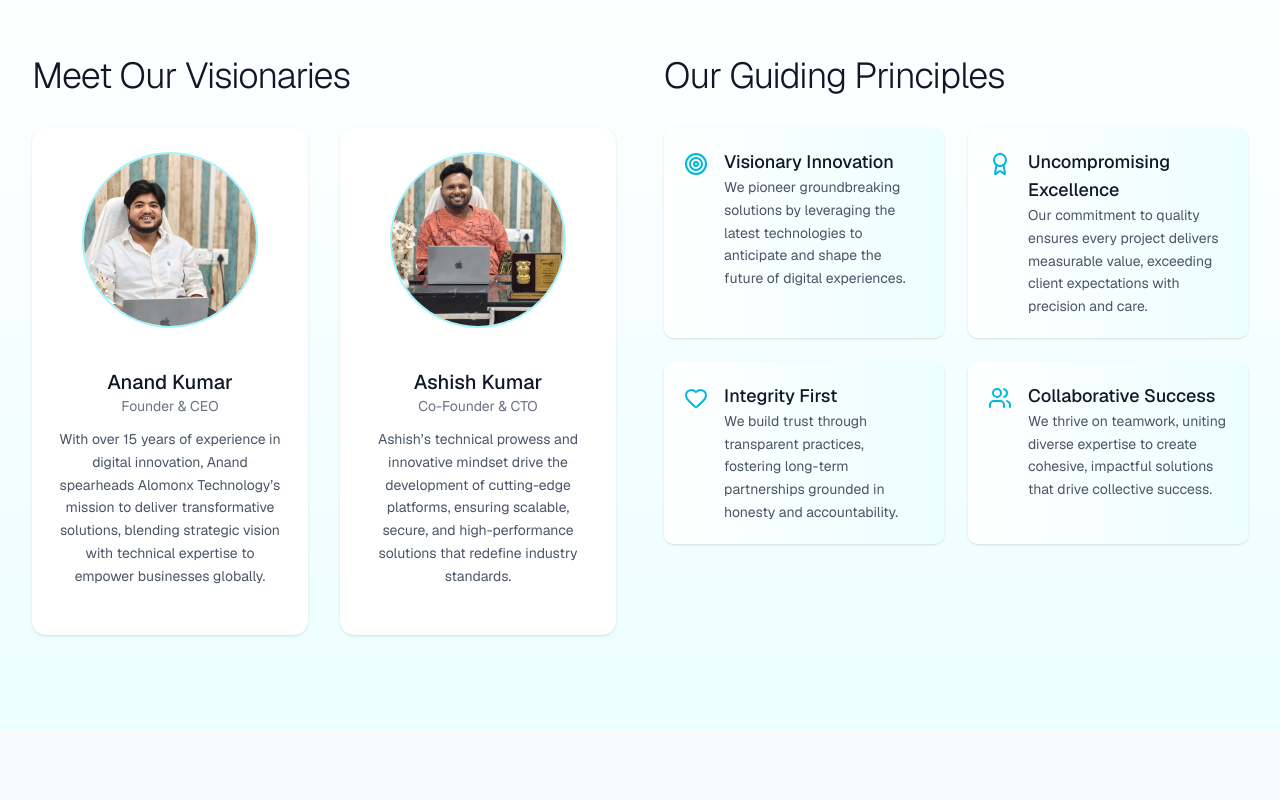
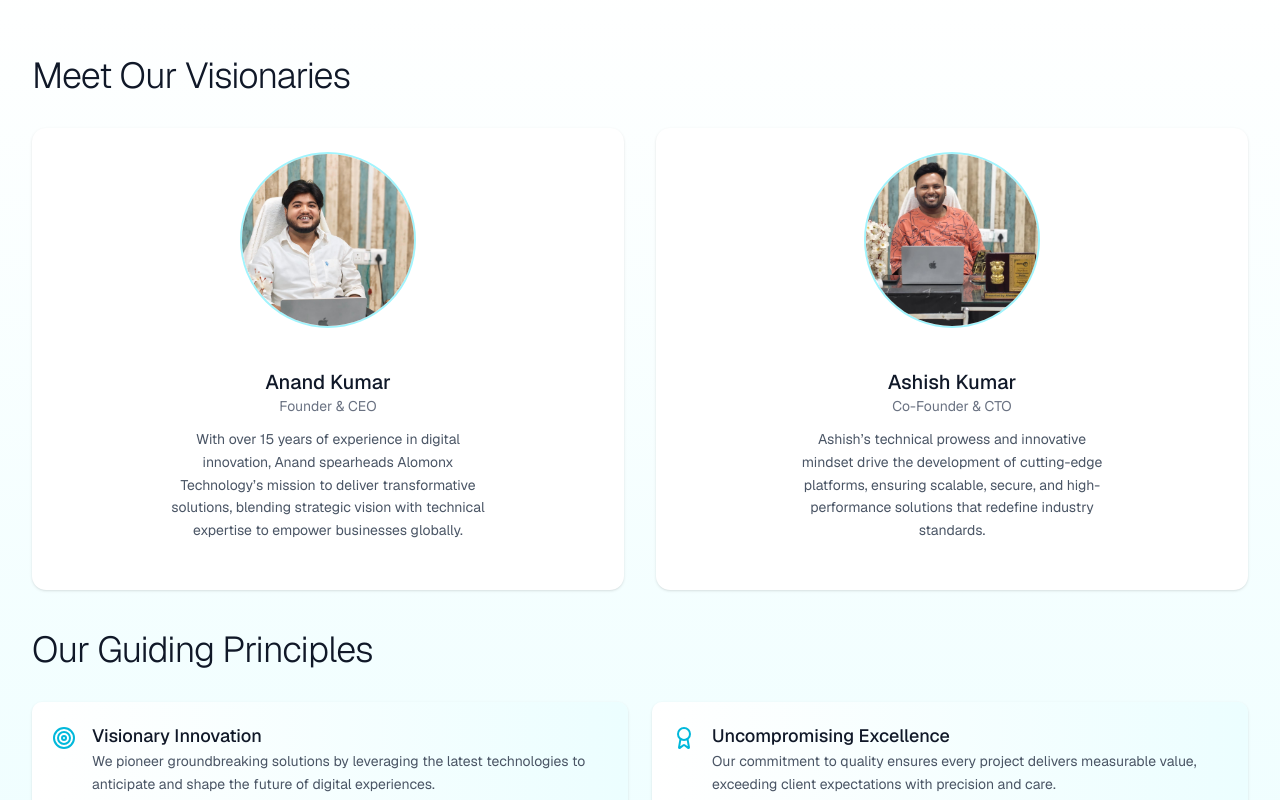
Before and after one commit to Amitkr77/alomonx, a Next.js app: page /about in a window 1280 px wide. Shown: the part 600-1400 px from the top of the page. Built offline with nearby package versions, Linux system fonts and the light colour scheme.

Commit message:
ui update

```diff
--- a/src/app/about/page.jsx
+++ b/src/app/about/page.jsx
@@ -14,8 +14,6 @@ import { Input } from "@/components/ui/input";
 import { Label } from "@/components/ui/label";
 import { Textarea } from "@/components/ui/textarea";
 import ConsultationCard from "@/components/ConsultationCard";
-import Founderandvalues from "@/components/Founderandvalues";
-
 const About = () => {
   const heroRef = useRef(null);
   const founderRef = useRef(null);
@@ -42,6 +40,60 @@ const About = () => {
   //     });
   //   }
   // }, []);
+  const containerVariants = {
+    hidden: { opacity: 0 },
+    visible: {
+      opacity: 1,
+      transition: { staggerChildren: 0.15, delayChildren: 0.2 },
+    },
+  };
+
+  const itemVariants = {
+    hidden: { opacity: 0, y: 30 },
+    visible: {
+      opacity: 1,
+      y: 0,
+      transition: { duration: 0.6, ease: "easeOut" },
+    },
+  };
+
+  const founders = [
+    {
+      name: "Anand Kumar",
+      role: "Founder & CEO",
+      image: "./founders/anand.jpg",
+      desc: "With over 15 years of experience in digital innovation, Anand spearheads Alomonx Technology’s mission to deliver transformative solutions, blending strategic vision with technical expertise to empower businesses globally.",
+    },
+    {
+      name: "Ashish Kumar",
+      role: "Co-Founder & CTO",
+      image: "./founders/ashish.jpg",
+      desc: "Ashish’s technical prowess and innovative mindset drive the development of cutting-edge platforms, ensuring scalable, secure, and high-performance solutions that redefine industry standards.",
+    },
+  ];
+
+  const values = [
+    {
+      icon: Target,
+      title: "Visionary Innovation",
+      desc: "We pioneer groundbreaking solutions by leveraging the latest technologies to anticipate and shape the future of digital experiences.",
+    },
+    {
+      icon: Award,
+      title: "Uncompromising Excellence",
+      desc: "Our commitment to quality ensures every project delivers measurable value, exceeding client expectations with precision and care.",
+    },
+    {
+      icon: Heart,
+      title: "Integrity First",
+      desc: "We build trust through transparent practices, fostering long-term partnerships grounded in honesty and accountability.",
+    },
+    {
+      icon: Users,
+      title: "Collaborative Success",
+      desc: "We thrive on teamwork, uniting diverse expertise to create cohesive, impactful solutions that drive collective success.",
+    },
+  ];
 
   return (
     <div className="bg-white min-h-screen font-sans">
@@ -78,10 +130,84 @@ const About = () => {
       </section>
 
       {/* Founder & Values Section */}
-      <Founderandvalues/>
+      <section className="max-w-7xl mx-auto px-4 sm:px-6 lg:px-8 py-16 sm:py-24 bg-gradient-to-b from-white to-cyan-50">
+        <motion.div
+          variants={containerVariants}
+          initial="hidden"
+          whileInView="visible"
+          viewport={{ once: true }}
+          className="flex flex-col gap-10"
+        >
+          {/* Founders Section */}
+          <motion.div variants={containerVariants} className="">
+            <h2 className="text-3xl sm:text-4xl font-light tracking-tight text-gray-900 mb-8">
+              Meet Our Visionaries
+            </h2>
+            <div className="grid grid-cols-1 sm:grid-cols-2 gap-6 sm:gap-8">
+              {founders.map((founder, index) => (
+                <motion.div
+                  key={index}
+                  variants={itemVariants}
+                  className="flex flex-col items-center text-center bg-white rounded-xl p-6 shadow-sm hover:shadow-md transition-shadow duration-300"
+                >
+                  <motion.img
+                    src={founder.image}
+                    alt={founder.name}
+                    className="w-36 h-36 sm:w-44 sm:h-44 rounded-full object-cover mb-4 border-2 border-cyan-200 bg-gray-100"
+                    //   onError={(e) => (e.target.src = "/founders/anand.jpg")} // Fallback image
+                    whileHover={{ scale: 1.05, rotate: 2 }}
+                    transition={{ duration: 0.3 }}
+                  />
+                  <Card className="border-none shadow-none bg-transparent">
+                    <CardContent className="p-0">
+                      <CardTitle className="text-lg sm:text-xl font-medium text-gray-900">
+                        {founder.name}
+                      </CardTitle>
+                      <CardDescription className="text-sm text-gray-500 mb-3">
+                        {founder.role}
+                      </CardDescription>
+                      <p className="text-sm text-gray-600 leading-relaxed max-w-xs">
+                        {founder.desc}
+                      </p>
+                    </CardContent>
+                  </Card>
+                </motion.div>
+              ))}
+            </div>
+          </motion.div>
+
+          {/* Values Section */}
+          <motion.div variants={containerVariants} className="">
+            <h2 className="text-3xl sm:text-4xl font-light tracking-tight text-gray-900 mb-8">
+              Our Guiding Principles
+            </h2>
+            <div className="grid grid-cols-1 sm:grid-cols-2 gap-6">
+              {values.map((value, index) => (
+                <motion.div
+                  key={index}
+                  variants={itemVariants}
+                  className="flex items-start p-5 bg-gradient-to-r from-white to-cyan-50 rounded-lg shadow-sm hover:shadow-md transition-all duration-300"
+                  whileHover={{ y: -5, scale: 1.02 }}
+                  transition={{ duration: 0.3 }}
+                >
+                  <value.icon className="h-6 w-6 text-cyan-500 mr-4 mt-1 flex-shrink-0" />
+                  <div>
+                    <h3 className="text-lg font-medium text-gray-900">
+                      {value.title}
+                    </h3>
+                    <p className="text-sm text-gray-600 leading-relaxed">
+                      {value.desc}
+                    </p>
+                  </div>
+                </motion.div>
+              ))}
+            </div>
+          </motion.div>
+        </motion.div>
+      </section>
 
       {/* Team Section */}
-      <section className="bg-gray-50 py-20   ">
+      {/* <section className="bg-gray-50 py-20   ">
         <div className="container  px-6 max-w-7xl mx-auto ">
           <motion.div
             initial={{ opacity: 0, y: 20 }}
@@ -151,7 +277,7 @@ const About = () => {
             ))}
           </motion.div>
         </div>
-      </section>
+      </section> */}
 
       {/* Contact Section */}
       <section className="container mx-auto px-6 py-20 max-w-7xl ">
--- a/src/components/FounderAndValues.jsx
+++ b/src/components/FounderAndValues.jsx
@@ -3,7 +3,7 @@ import { Card, CardContent, CardTitle, CardDescription } from "./ui/card";
 import { Target, Award, Heart, Users } from "lucide-react";
 import { motion } from "framer-motion";
 
-export default function Founderandvalues() {
+export default function FounderAndValues() {
   const containerVariants = {
     hidden: { opacity: 0 },
     visible: {
@@ -64,15 +64,15 @@ export default function Founderandvalues() {
         initial="hidden"
         whileInView="visible"
         viewport={{ once: true }}
-        className="flex flex-col lg:flex-row gap-8 lg:gap-12"
+        className=""
       >
         {/* Founders Section */}
         <motion.div
           variants={containerVariants}
-          className="flex-1"
+          className=""
         >
           <h2 className="text-3xl sm:text-4xl font-light tracking-tight text-gray-900 mb-8">
-            Meet Our Visionaries
+            {/* Meet Our Visionaries */}
           </h2>
           <div className="grid grid-cols-1 sm:grid-cols-2 gap-6 sm:gap-8">
             {founders.map((founder, index) => (
@@ -110,7 +110,7 @@ export default function Founderandvalues() {
         {/* Values Section */}
         <motion.div
           variants={containerVariants}
-          className="flex-1"
+          className=""
         >
           <h2 className="text-3xl sm:text-4xl font-light tracking-tight text-gray-900 mb-8">
             Our Guiding Principles
```
